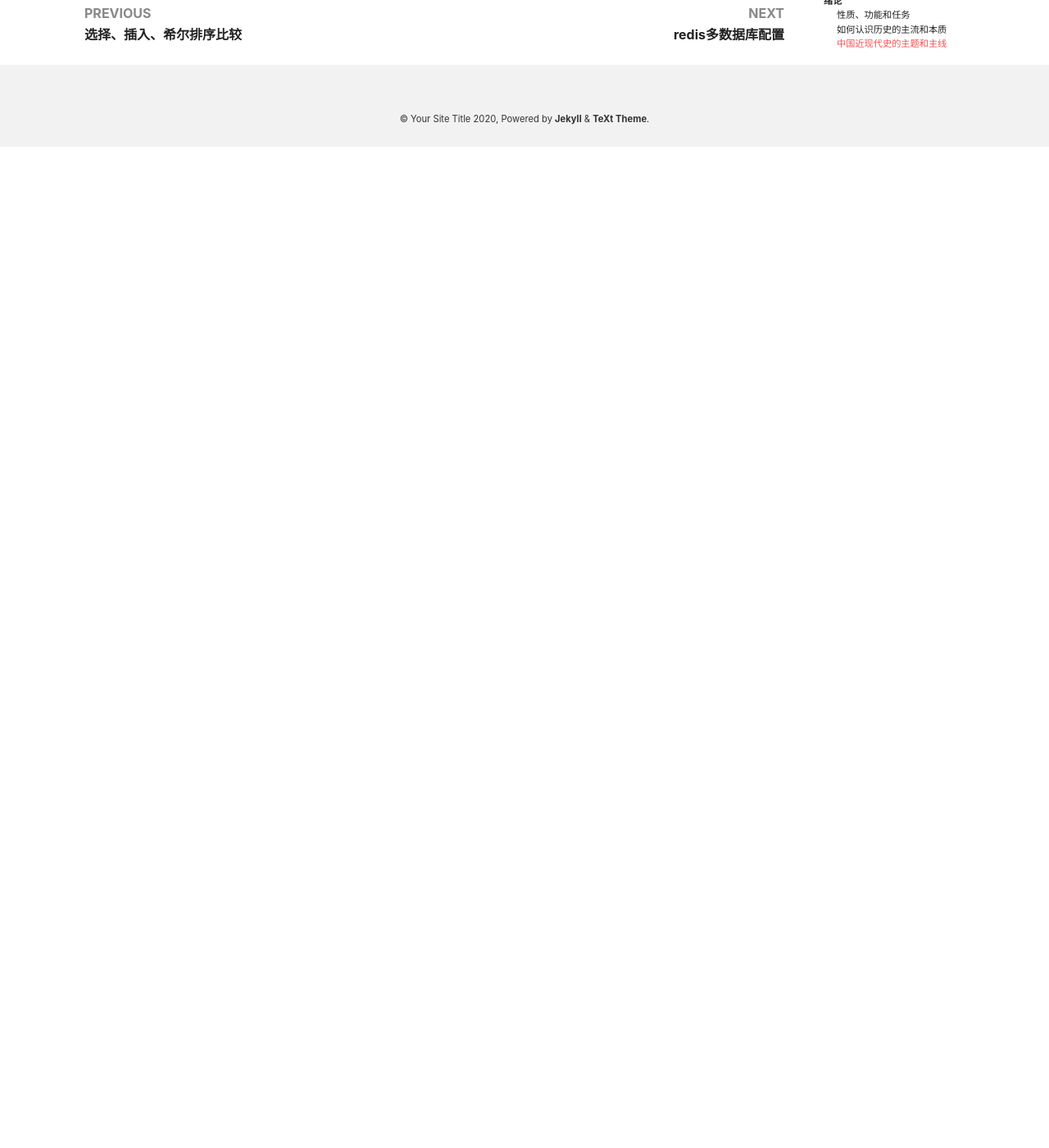
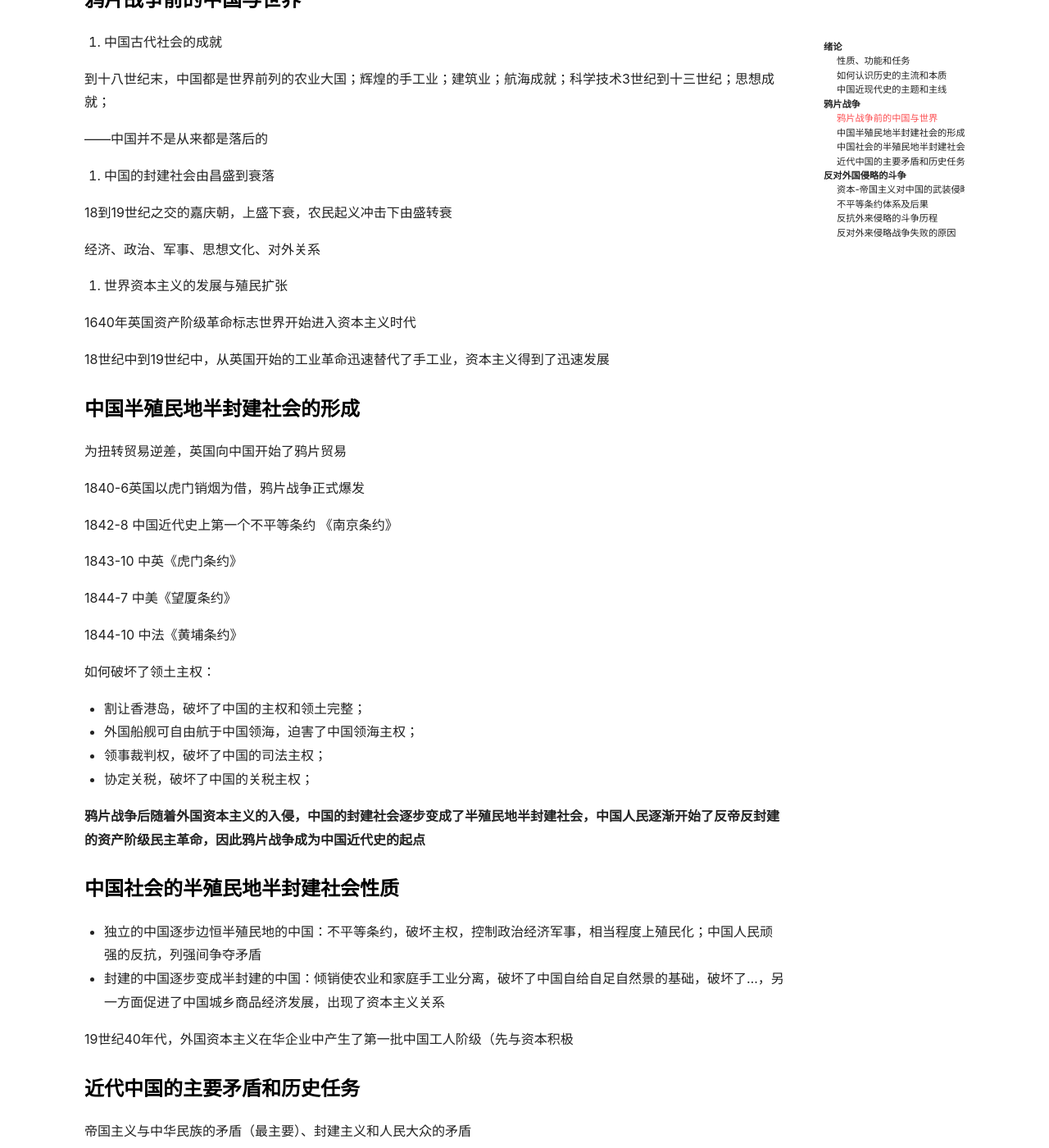
Before and after one commit to VWmin/VWmin.github.io, a Jekyll site: the page built from _posts/2020-03-17-中国近现代史纲要.md, in a window 1280 px wide and 1400 px high, scrolled down 1839 px. Shown: the whole window at 82% size. Built offline with Jekyll 4.4.1, drawn with Linux system fonts in a browser that asks for light colours; nearby versions of some CDN libraries; before the commit the page ends 2018 px from its top, so only the background shows below that; some of the changed text lies outside the part shown.

Commit message:
Update 2020-03-17-中国近现代史纲要.md

```diff
--- a/_posts/2020-03-17-中国近现代史纲要.md
+++ b/_posts/2020-03-17-中国近现代史纲要.md
@@ -59,3 +59,109 @@ tag: 学习
 * 近代以来先进的中国人向西方寻找真理，并在这个过程中选择马克思主义及不断推进马克思主义中国化的历史进程
 
 **通过革命来解放和发展生产力的历史，中华民族全面迈向现代化的历史**
+
+## 鸦片战争
+
+### 鸦片战争前的中国与世界
+
+1.  中国古代社会的成就
+
+到十八世纪末，中国都是世界前列的农业大国；辉煌的手工业；建筑业；航海成就；科学技术3世纪到十三世纪；思想成就；
+
+——中国并不是从来都是落后的
+
+2. 中国的封建社会由昌盛到衰落
+
+18到19世纪之交的嘉庆朝，上盛下衰，农民起义冲击下由盛转衰
+
+经济、政治、军事、思想文化、对外关系
+
+3. 世界资本主义的发展与殖民扩张
+
+1640年英国资产阶级革命标志世界开始进入资本主义时代
+
+18世纪中到19世纪中，从英国开始的工业革命迅速替代了手工业，资本主义得到了迅速发展
+
+### 中国半殖民地半封建社会的形成
+
+为扭转贸易逆差，英国向中国开始了鸦片贸易
+
+1840-6英国以虎门销烟为借，鸦片战争正式爆发
+
+1842-8 中国近代史上第一个不平等条约 《南京条约》
+
+1843-10 中英《虎门条约》
+
+1844-7 中美《望厦条约》
+
+1844-10 中法《黄埔条约》
+
+如何破坏了领土主权：
+
+* 割让香港岛，破坏了中国的主权和领土完整；
+* 外国船舰可自由航于中国领海，迫害了中国领海主权；
+* 领事裁判权，破坏了中国的司法主权；
+* 协定关税，破坏了中国的关税主权；
+
+**鸦片战争后随着外国资本主义的入侵，中国的封建社会逐步变成了半殖民地半封建社会，中国人民逐渐开始了反帝反封建的资产阶级民主革命，因此鸦片战争成为中国近代史的起点**
+
+### 中国社会的半殖民地半封建社会性质
+
+* 独立的中国逐步边恒半殖民地的中国：不平等条约，破坏主权，控制政治经济军事，相当程度上殖民化；中国人民顽强的反抗，列强间争夺矛盾
+* 封建的中国逐步变成半封建的中国：倾销使农业和家庭手工业分离，破坏了中国自给自足自然景的基础，破坏了...，另一方面促进了中国城乡商品经济发展，出现了资本主义关系
+
+19世纪40年代，外国资本主义在华企业中产生了第一批中国工人阶级（先与资本积极
+
+### 近代中国的主要矛盾和历史任务
+
+帝国主义与中华民族的矛盾（最主要）、封建主义和人民大众的矛盾
+
+情形：
+
+* 战争时期，民族矛盾特别尖锐，阶级矛盾暂时降到次要和服从
+* 封建剥削，阶级矛盾上升为主要矛盾，发生国内战争
+* 外国势力维护帝国-封建同盟，完全站在同一条战线上
+
+ 近代中国人民的斗争，主要是以挽救中华民族的危亡为出发点的
+
+推翻帝国主义和封建主义联合统治的半殖民地半封建的社会制度，改变中国经济技术落后的面貌，成为一代又一代中国人的梦想和追求
+
+近代以后，争取民族独立、人民解放和实现国家富强、人民幸福成为中国人民你的历史人物
+
+只有通过革命
+
+## 反对外国侵略的斗争
+
+1. 资本-帝国主义对中国的侵略：军事侵略、政治控制、经济掠夺、文化渗透
+2. 低于外来侵略 争取民族独立的斗争：反对外来侵略的斗争历程、粉碎瓜分中国的图谋
+3. 反侵略战争的失败与民族意识的觉醒：失败及原因、觉醒
+
+### 资本-帝国主义对中国的武装侵略
+
+1840-1842 鸦片战争 《南京条约》 开始向半殖民地半封建沉沦
+
+1856-1860 第二次鸦片战争《天津条约》《北京条约》 进一步加深
+
+1883-1885 中法战争
+
+1894-1895 中日甲午战争 《马关条约》 更深地陷入半殖民地
+
+1900 义和团、八国联军 《辛丑条约》完全形成
+
+### 不平等条约体系及后果
+
+1. 迫使中国赔款 、割地、提供“租借地”，破坏中国领土完整
+2. 强迫中国开放通商口岸、破坏中国关税主权和海关行政管理权
+3. 践踏中国的司法、领海主权，在华驻军，迫使中国废弃国防
+
+### 反抗外来侵略的斗争历程
+
+1. 三元里人民的抗英斗争（1841-5），第一次大规模的反侵略武装斗争
+2. 太平军多次重创洋枪队（太平天国农民战争后期 1862-1863）
+3. 台湾人民坚决反抗侵略者（1867、1874、1895
+4. 义和团与八国联军
+
+### 反对外来侵略战争失败的原因
+
+1. 社会制度的腐败
+2. 经济技术的落后
```
